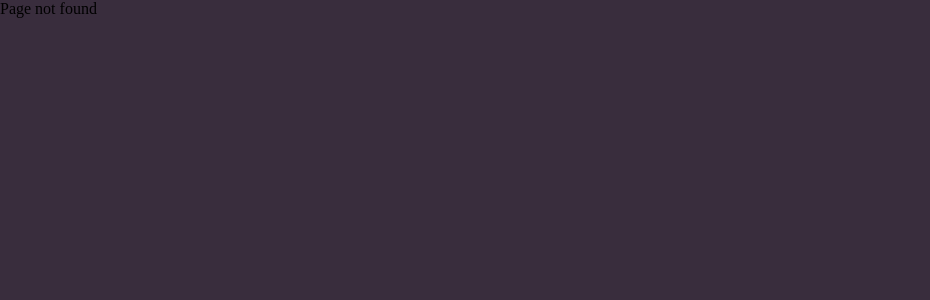
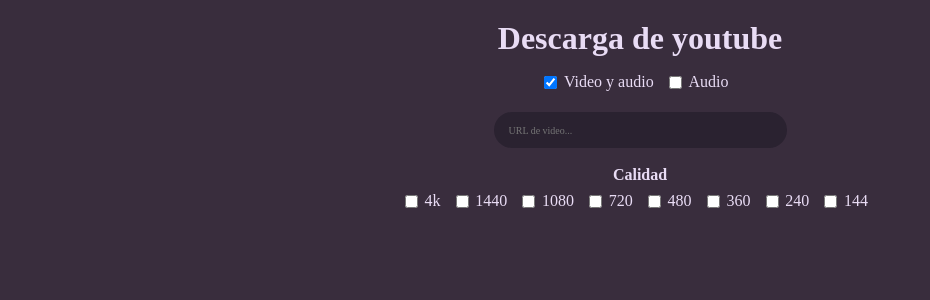
Before and after one commit to dunishaaa/media-server, a React (Vite) app in the folder frontend/: page /download in a window 1280 px wide. Before the commit this address had no page. Shown: the top 300 px of the page, without its empty margins (0-930 px from the left). Built offline with nearby package versions, Linux system fonts and the light colour scheme.

Commit message:
add youtube download frontend

```diff
--- a/frontend/src/App.tsx
+++ b/frontend/src/App.tsx
@@ -5,6 +5,7 @@ import { lazy, Suspense} from "react";
 
 const FoldersPage = lazy(() => import("./components/Folders"));
 const FileInfo = lazy(() => import("./components/FileInfo"));
+const DownloadPage = lazy(() => import("./components/Download"));
 
 function App() {
   return (
@@ -13,6 +14,7 @@ function App() {
         <Routes>
           <Route path="/" element={<FoldersPage />} />
           <Route path="/media/:folderPath" element={<FileInfo/>} />
+          <Route path="/download" element={<DownloadPage/>} />
           <Route path="*" element={<div>Page not found</div>} />
         </Routes>
       </Suspense>
--- /dev/null
+++ b/frontend/src/components/Download.tsx
@@ -0,0 +1,65 @@
+
+import { useState } from "react";
+import "../styles/downloads.css"
+let qualities_height = ["4k", "1440", "1080", "720", "480", "360", "240", "144"];
+function DownloadPage(){
+  return(
+    <div className="page-container">
+      <h1 className="header">Descarga de youtube</h1>
+        <div className="quality-container">
+          <MediaType/>
+        </div>
+        <div className="search-bar-container">
+          <input className="search-bar" type="text" placeholder="URL de video..."/>
+        </div>
+          <h2 className="header2">
+            Calidad
+          </h2>
+        <div className="quality-container">
+            {
+                qualities_height.map((height)=>
+                  <QualityCheckBox height={height}/>
+                )
+            }
+
+        </div>
+    </div>
+  );
+}
+
+function MediaType(){
+  let [video, setVideo] = useState(true);
+  let [audio, setAudio] = useState(false);
+  function handleSelection(who: string){
+    if(who == "v"){
+      setVideo(true);
+      setAudio(false);
+    }else if(who == "a"){
+      setVideo(false);
+      setAudio(true);
+    }
+
+  }
+  return (
+    <>
+      <input className="checkbox-box" type="checkbox" name="video_checkbox" checked={video} onClick={() => handleSelection("v")}/> <div className="quality-text">Video y audio</div>
+      <input className="checkbox-box" type="checkbox" name="audio_checkbox" checked={audio} onClick={() => handleSelection("a")}/> <div className="quality-text">Audio </div>
+    </>
+  );
+}
+
+function QualityCheckBox(props: {height: string}){
+  let [checked, setCheck] = useState(false)
+  return (
+    <>
+        <input className="checkbox-box" type="checkbox" name={`q_${props.height}`}/>
+        <div className="quality-text">
+            {props.height}
+        </div>
+    </>
+
+  );
+
+}
+
+export default DownloadPage;
--- a/frontend/src/components/FileInfo.tsx
+++ b/frontend/src/components/FileInfo.tsx
@@ -57,7 +57,8 @@ function FileList(props: {files: File[], folderName:string, filter: string}){
                 {
                     props.files.map((file) =>
                     <FileContainer key={file.name} file={file} folder={props.folderName}/>
-                )}
+                    )
+                }
             </>
         )
     }else{
--- /dev/null
+++ b/frontend/src/styles/downloads.css
@@ -0,0 +1,72 @@
+
+.page-container{
+    justify-content: center;
+    margin: 20px
+}
+.header {
+    color: rgb(233, 220, 245);
+    display: flex;
+    justify-content: center;
+    font-size: 2em;
+    margin: 0.5em;
+}
+.header2{
+    color: rgb(233, 220, 245);
+    display: flex;
+    justify-content: center;
+    font-size: 1em;
+    margin: 0.5em;
+}
+.quality-container {
+    display: flex;
+    justify-content: center;
+}
+.checkbox-box{
+    margin-right: 5px;
+}
+
+.quality-text {
+    color: rgb(233, 220, 245);
+    display: flex;
+    margin-right: 0.7em;
+    margin-left: 0.1em;
+}
+
+.resolution-container{
+    display: flex;
+    justify-content: center;
+}
+.resolution-text{
+    margin-right: 5px
+}
+
+.search-bar-container {
+    display: flex;
+    justify-content: center;
+    margin-top: 10px;
+}
+.search-bar {
+    all: unset;
+    margin: 10px;
+    background-color: rgba(37, 30, 44, 0.741);
+    color: rgb(233, 220, 245);
+    border-radius: 30px;
+    padding: 8px;
+    padding-left: 15px;
+    border-width: 2px;
+    border-color: rgba(170, 116, 220, 0.504);
+    transition: 0.3s;
+    font-size: 10px;
+    width: 27em;
+    height: 2em;
+}
+
+.search-bar:hover{
+    box-shadow: 0px 5px 10px -5px rgba(56, 1, 71, 0.45);
+    transform: scale(1.05);
+}
+
+.search-bar:focus{
+    box-shadow: 0px 5px 10px -5px rgba(56, 1, 71, 0.45);
+    transform: scale(1.05);
+}
```
Also changed, not shown: 1 other file (tests, documents, lock files or other folders).
